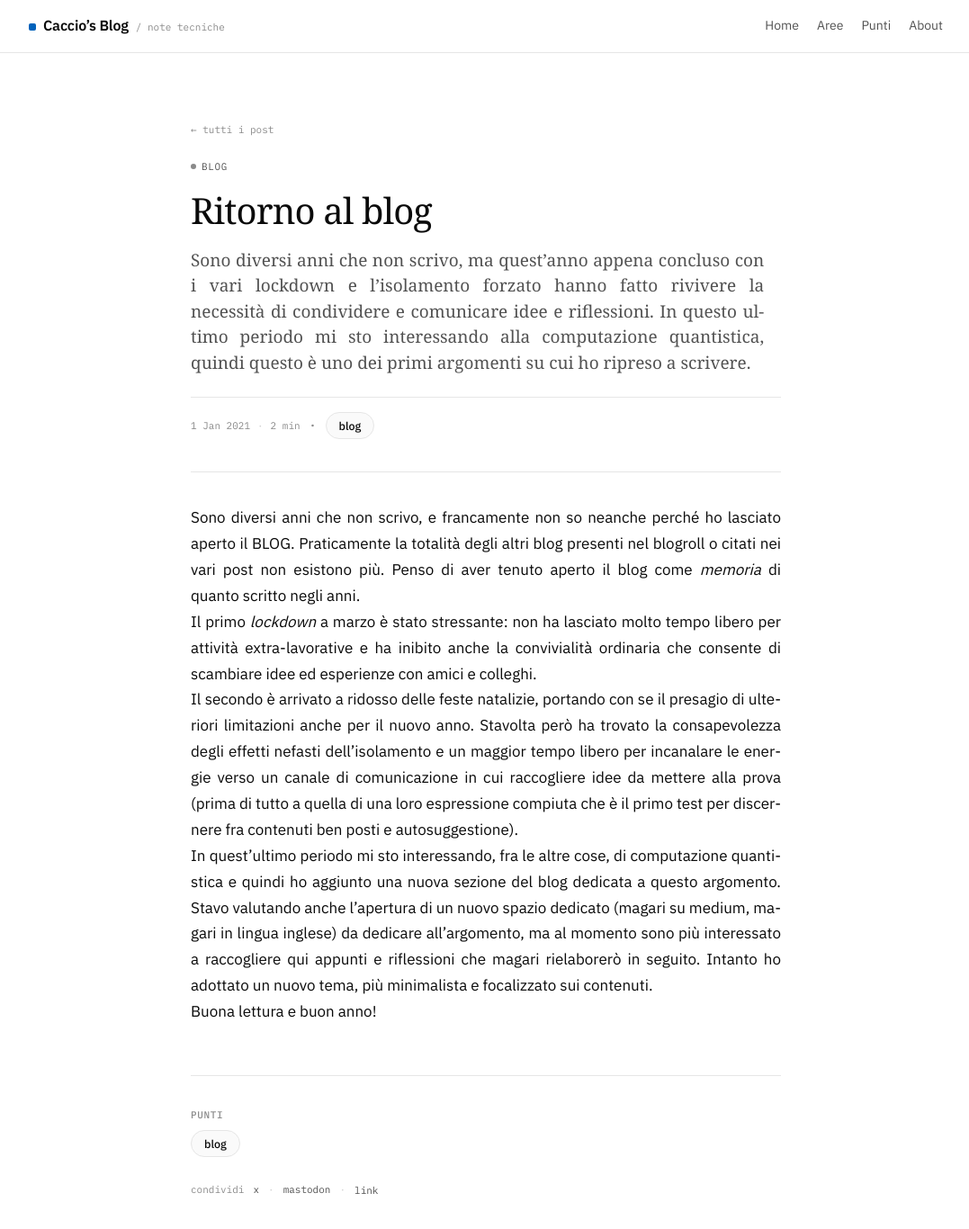
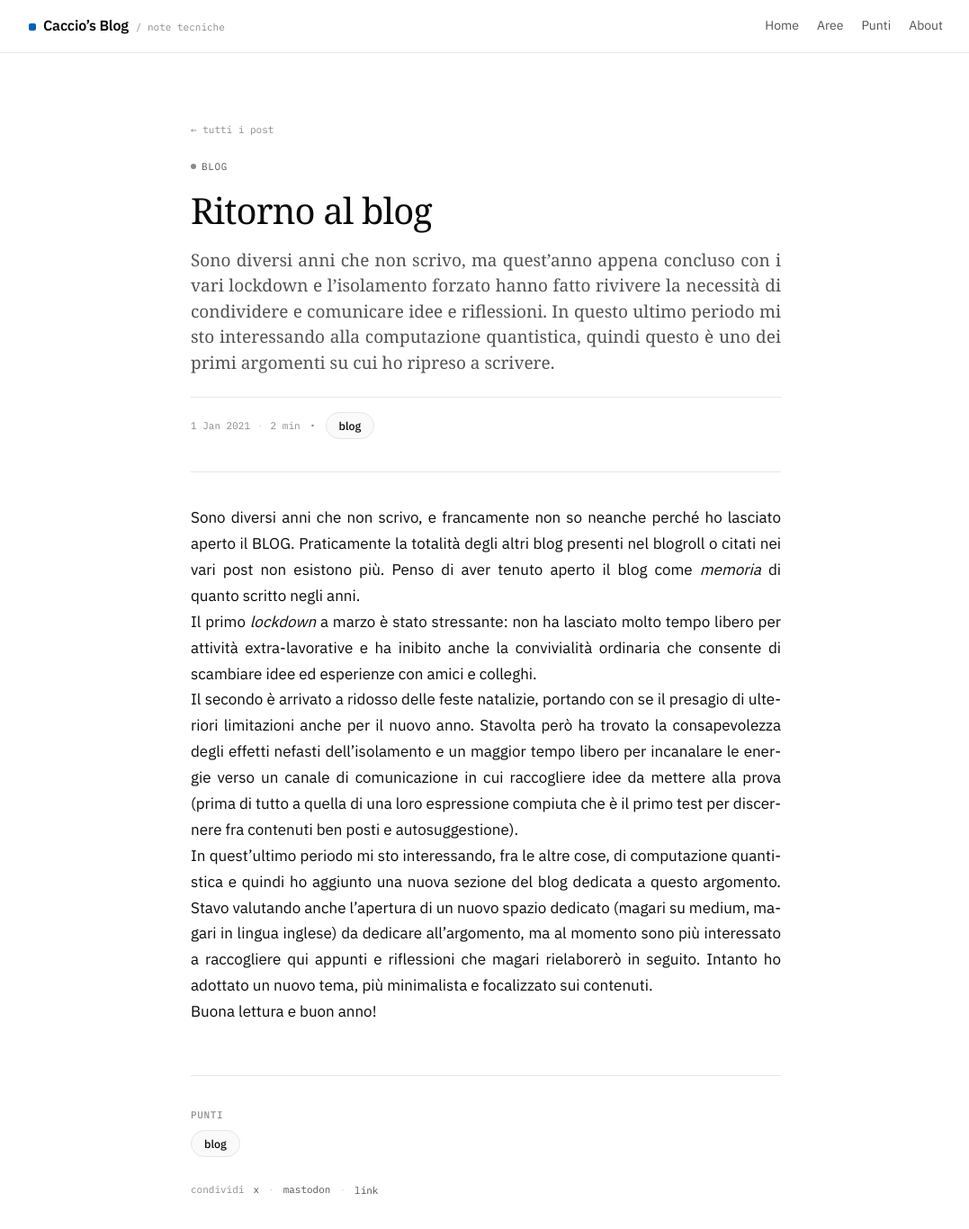
Before and after one commit to caccio/caccio.github.io, a Jekyll site: the page built from _posts/2021-01-01-ritorno-al-blog.md, in a window 1280 px wide and 1400 px high. Shown: the top 1366 px of the window at 90% size, without its empty margins (100-1177 px from the left). Built offline with Jekyll 4.4.1, drawn with Linux system fonts in a browser that asks for light colours; some web fonts are replaced.

Commit message:
fix: titolo ed excerpt del post a larghezza piena + excerpt giustificato
- h1: rimosso text-wrap:balance che spezzava il titolo più stretto
  del corpo del testo
- .deck: rimosso max-width:60ch; aggiunto text-align:justify +
  hyphens:auto per coerenza con il resto della prosa

Co-Authored-By: Claude Sonnet 4.6 <noreply@anthropic.com>

```diff
--- a/_sass/_post.scss
+++ b/_sass/_post.scss
@@ -32,7 +32,7 @@
     font-weight: var(--display-weight);
     letter-spacing: var(--display-tracking);
     margin-bottom: 18px;
-    text-wrap: balance;
+    // Niente text-wrap:balance né max-width: il titolo occupa tutta la larghezza del corpo
   }
 
   .deck {
@@ -40,8 +40,11 @@
     font-size: 19px;
     line-height: 1.5;
     color: var(--fg-soft);
-    max-width: 60ch;
+    // Niente max-width: stessa larghezza del corpo del post
     margin-bottom: 24px;
+    text-align: justify;
+    hyphens: auto;
+    -webkit-hyphens: auto;
   }
 
   .post-meta-row {
```
